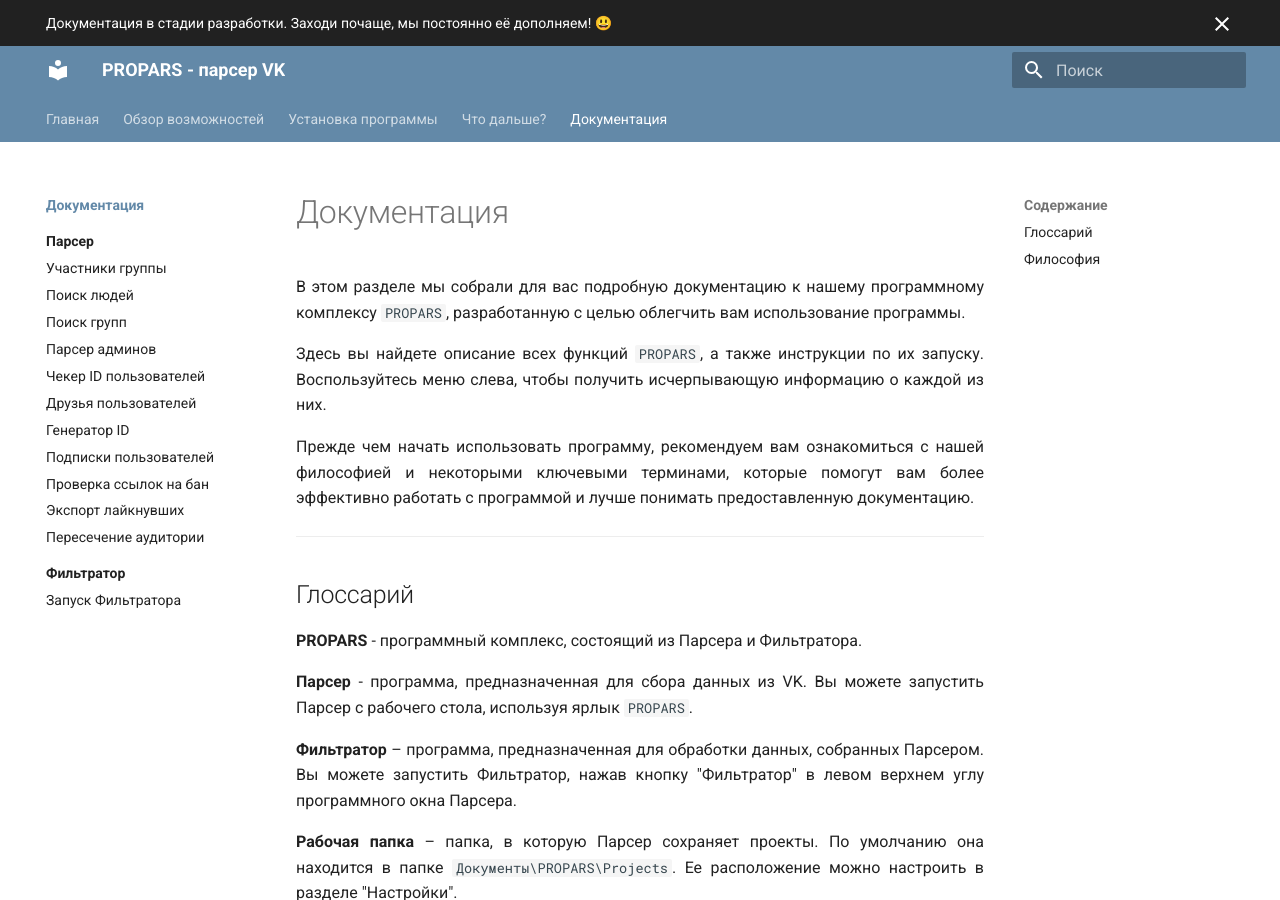
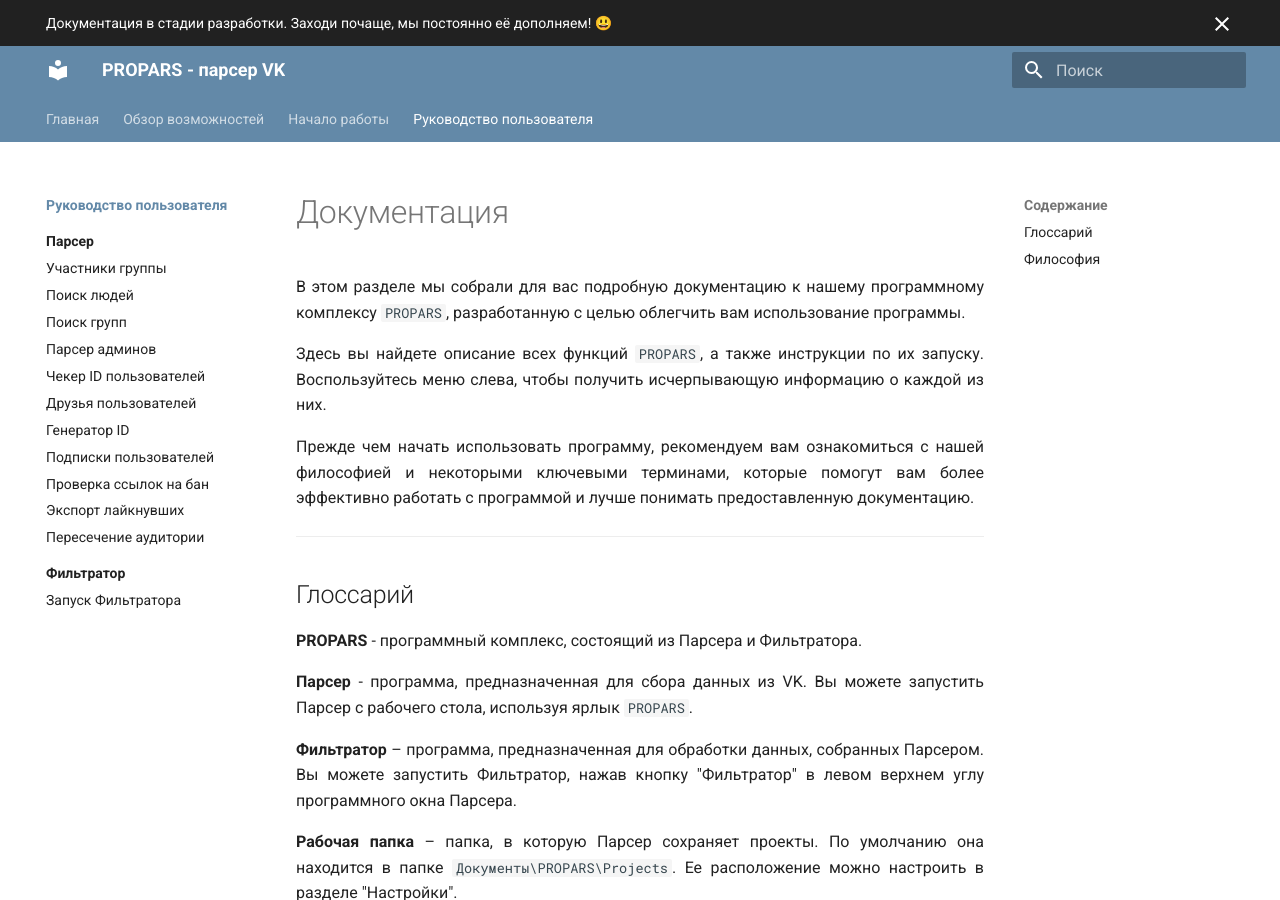
Before and after one commit to VK-Utility/docs, an MkDocs documentation site: the page built from docs/docs/index.md, in a window 1280 px wide and 900 px high. Built offline with MkDocs 1.6.1 and Material for MkDocs 9.7.7, drawn with Linux system fonts in a browser that asks for light colours; some of the changed text lies outside the part shown.

```diff
--- a/mkdocs.yml
+++ b/mkdocs.yml
@@ -36,11 +36,10 @@ plugins:
 nav:
   - Главная: index.md
   - Обзор возможностей: review.md
-  - Установка программы:
-    - setup-and-launch/index.md
+  - Начало работы:
+    - Установка PROPARS: setup-and-launch/install.md
     - Первый запуск: setup-and-launch/first-launch.md
-  - Что дальше?: whats-next.md
-  - Документация:
+  - Руководство пользователя:
     - docs/index.md
     - Парсер:
       - docs/parser/index.md
@@ -58,6 +57,7 @@ nav:
     - Фильтратор:
       - docs/filtrator/index.md
       - Запуск Фильтратора: docs/filtrator/launch.md
+  # - Связь с нами: whats-next.md
 
 
 markdown_extensions:
```
Also changed, not shown: docs/setup-and-launch/index.md (deleted, +0 -48 lines), docs/setup-and-launch/install.md (added, +45 -0 lines), docs/img/installer_1.png, docs/img/installer_2.png, docs/img/installer_3.png, docs/img/installer_4.png, docs/img/installer_5.png, docs/img/sm_1.png, docs/img/sm_2.png.
